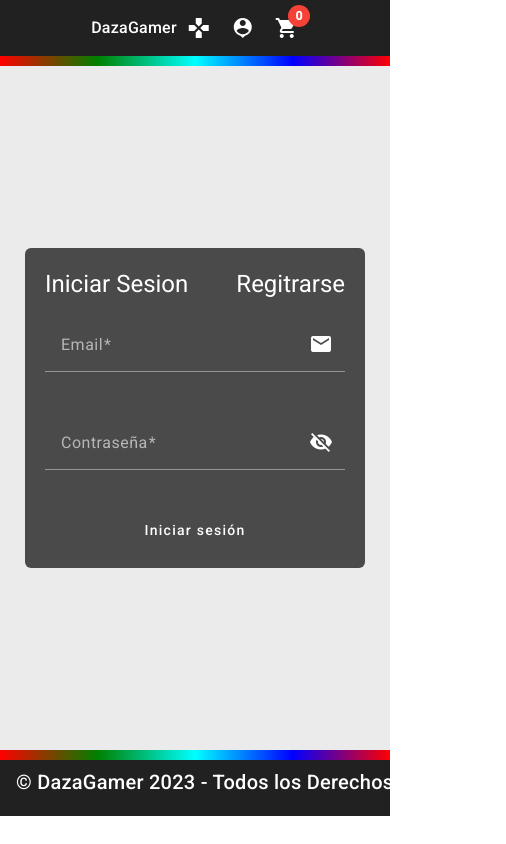
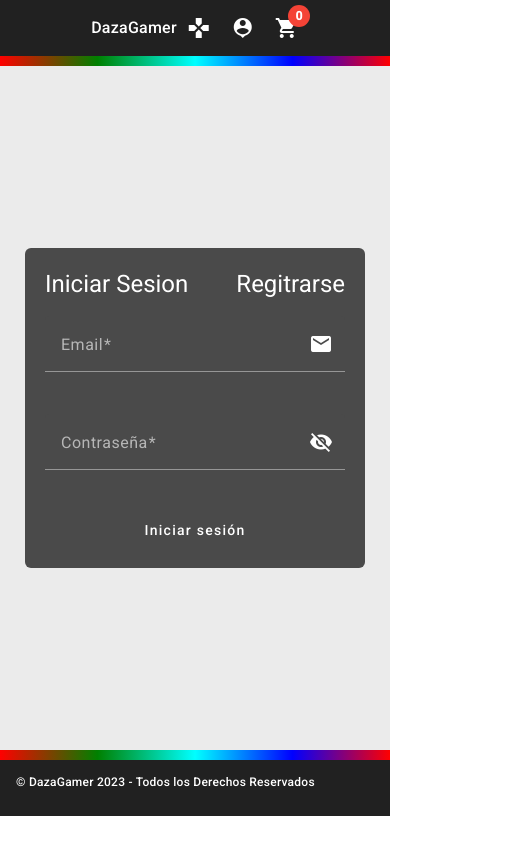
Before and after one commit to DiegoDaza07/angular_basic_ecomerce, an Angular app: page /login in a window 390 px wide. Shown: the whole page, 506 px wide, since content can reach past the window. Built offline with nearby package versions, Linux system fonts and the light colour scheme.

Commit message:
config responsive

```diff
--- a/src/app/components/footer/footer.component.css
+++ b/src/app/components/footer/footer.component.css
@@ -1,3 +1,9 @@
 .footer-container{
     width: 100%;
 }
+
+@media(max-width:600px ) {
+    .footer-container p{
+        font-size: 12px;
+    }
+}
--- a/src/app/components/toolbar/toolbar.component.css
+++ b/src/app/components/toolbar/toolbar.component.css
@@ -108,4 +108,8 @@
     left: 5px;
   }
 
+  .toolbar-shopping-cart{
+    right: 15px;
+  }
+
 }
--- a/src/app/modules/list-product/list-product.component.css
+++ b/src/app/modules/list-product/list-product.component.css
@@ -40,3 +40,9 @@
     gap: 20px;
     justify-items: center;
 }
+
+@media(max-width: 600px) {
+    .list-product-name{
+        font-size: 16px;
+    }
+}
```
